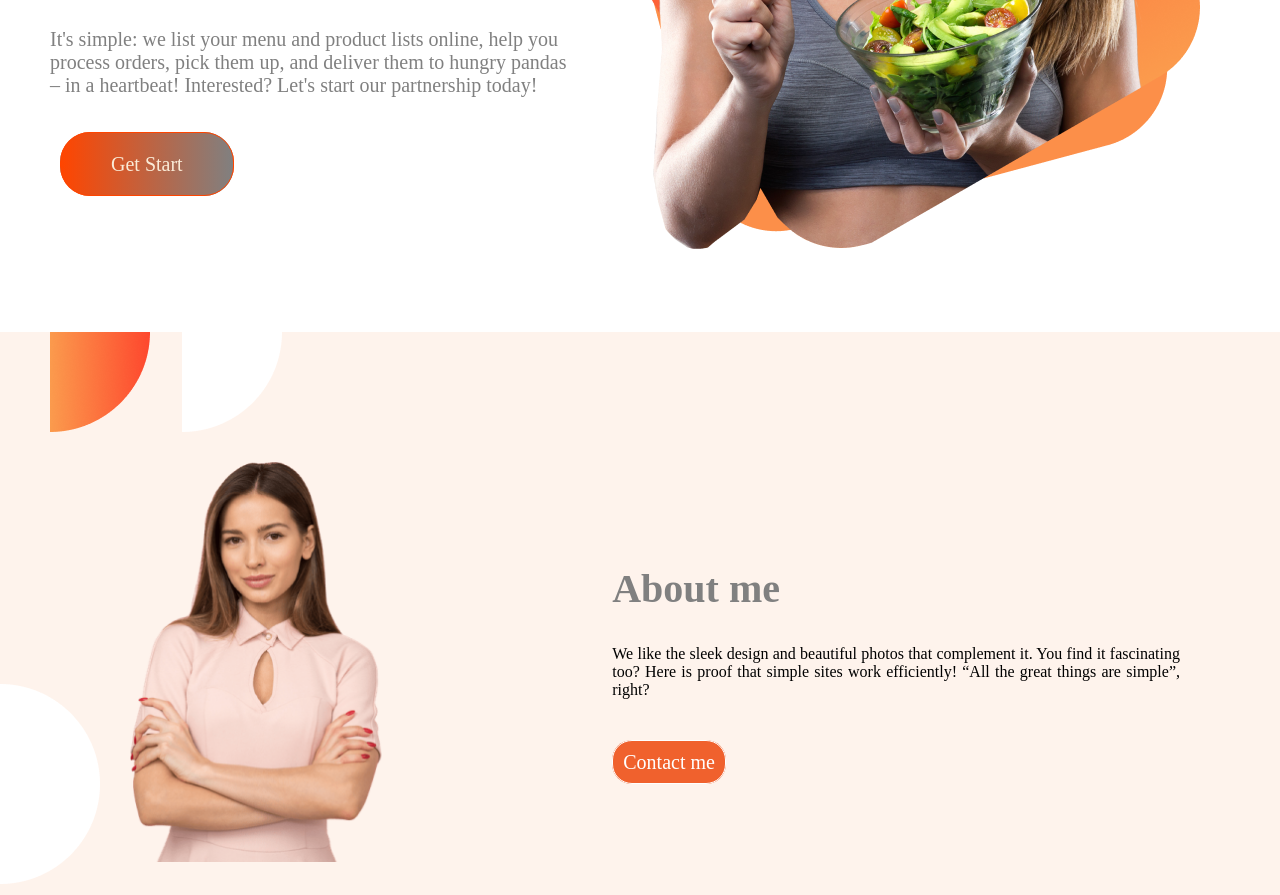
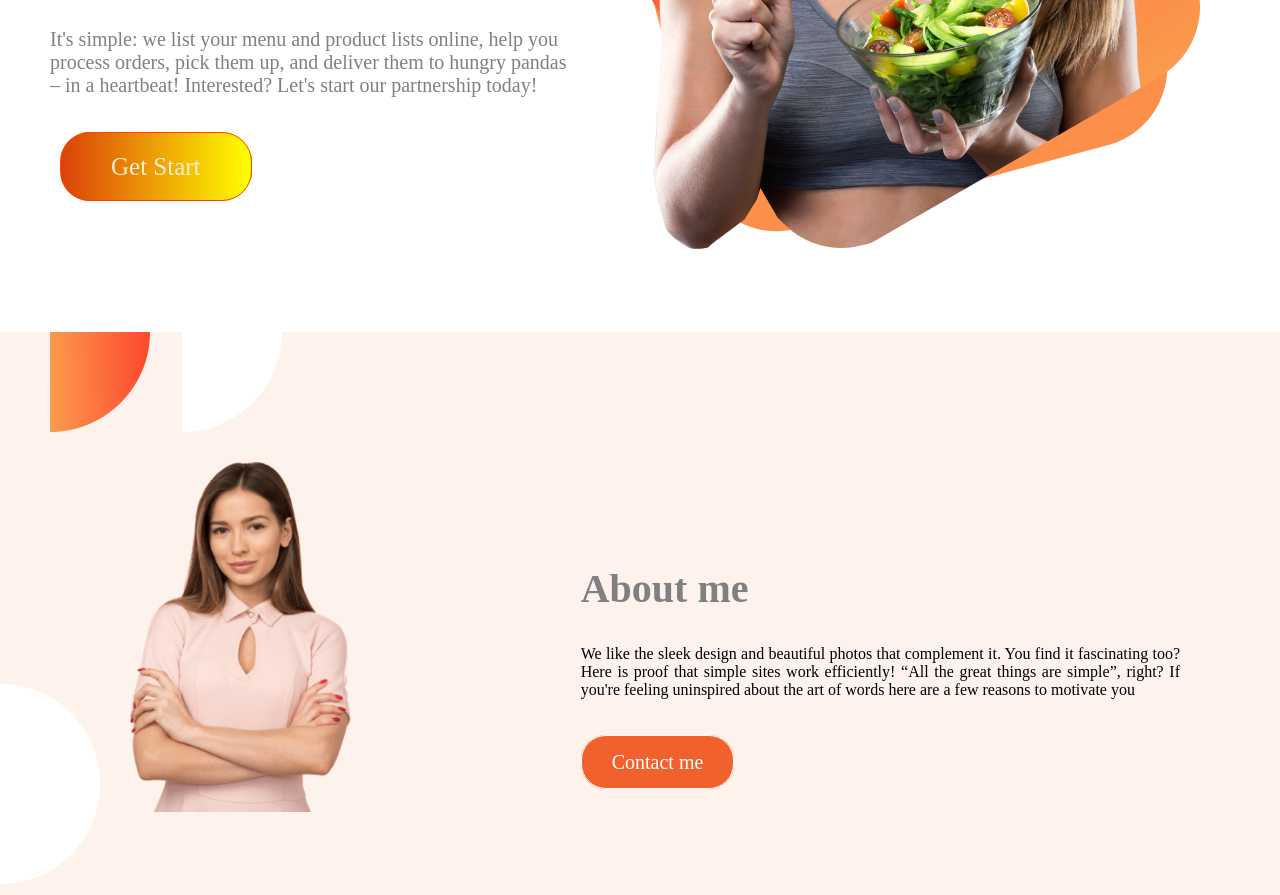
Before and after one commit to Arifur1638/food-network, a plain HTML site: page index.html in a window 1280 px wide. Shown: the part 520-1415 px from the top of the page. Drawn offline with Linux system fonts and the light colour scheme.

Commit message:
some changed

```diff
--- a/index.html
+++ b/index.html
@@ -27,7 +27,7 @@
     </div>
    <div class="text">
     <h1>About me</h1>
-    <p>We like the sleek design and beautiful photos that complement it. You find it fascinating too? Here is proof that simple sites work efficiently! “All the great things are simple”, right?</p> <br> <br>
+    <p>We like the sleek design and beautiful photos that complement it. You find it fascinating too? Here is proof that simple sites work efficiently! “All the great things are simple”, right? If you're feeling uninspired about the art of words here are a few reasons to motivate you</p> <br> <br>
     <a href="#">Contact me</a>
    </div>
    </div>
--- a/style.css
+++ b/style.css
@@ -23,14 +23,18 @@ body{
 .header a{
    width: 300px;
     border: 1px solid orangered;
-    background-image: linear-gradient(to right,orangered ,gray);
-    font-size: 20px;
+    background-image: linear-gradient(to right,rgb(219, 65, 9),yellow );
+    font-size: 25px;
     text-decoration: none;
     padding: 20px 50px;
     margin: 10px;
     color: antiquewhite;
     border-radius: 30px;
 
+}
+.header a:hover{
+
+    color:black;
 }
 .abt{
     background-image: url(image/shapes/7.png) ;
@@ -41,7 +45,7 @@ body{
 }
 .about .pic{
 width: 300px;
-height: 400px;
+height: 350px;
 display: flex;
 padding: 30px;
 }
@@ -63,11 +67,14 @@ padding: 30px;
     border: 1px solid;
     text-decoration: none;
     font-size: 20px;
-    border-radius: 20px;
-    padding: 10px;
+    border-radius: 25px;
+    padding: 15px 30px;
    background-image:linear-gradient( );
    background-color:rgb(240, 97, 45);
    color:white;
+}
+.text a:hover{
+    color:aqua;
 }
 .sec3{
     text-align: center;
```
Also changed, not shown: images-removebg-preview.png (deleted).
